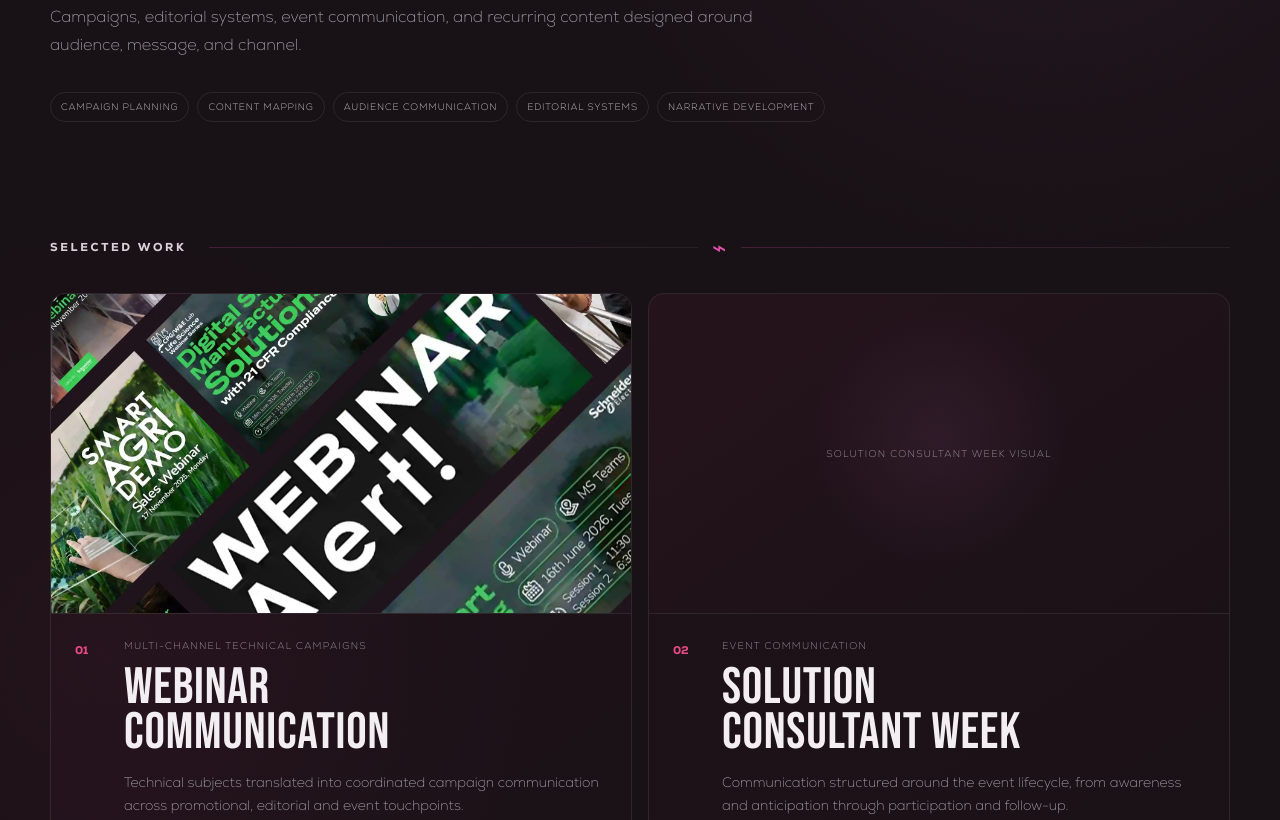
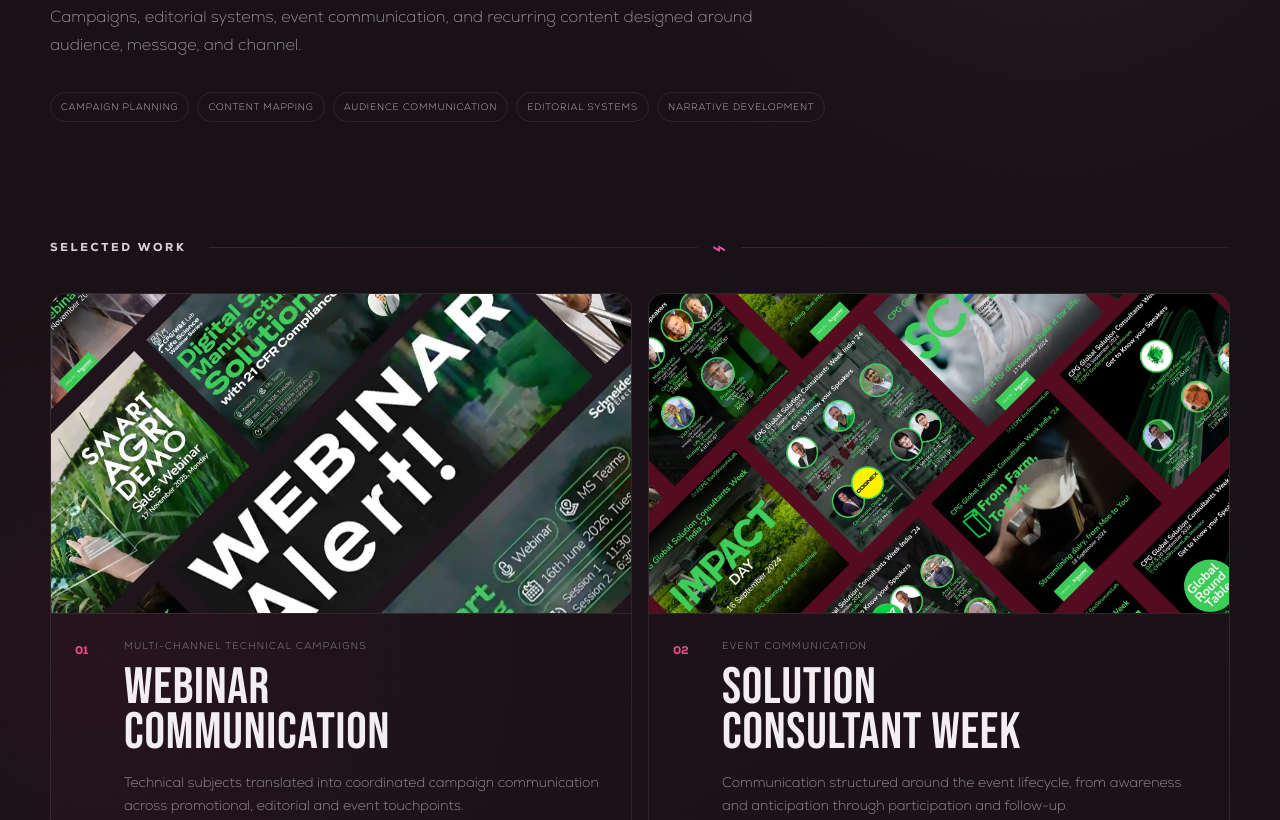
Before and after one commit to ipsitabosecreatrix/IpsitaCrtx, an Astro site: page /work/content-strategy in a window 1280 px wide. Shown: the part 520-1340 px from the top of the page. Built offline with nearby package versions, Linux system fonts and the light colour scheme; Astro itself is replaced by a stand-in of ours.

Commit message:
scw card visual

```diff
--- a/src/pages/work/content-strategy.astro
+++ b/src/pages/work/content-strategy.astro
@@ -130,9 +130,11 @@ import '../../styles/content-strategy.css';
         >
 
           <div class="cs-card__visual">
-            <div class="cs-placeholder">
-              <span>Solution Consultant Week Visual</span>
-            </div>
+            <img
+              src="/images/content-strategy/scw-visual.webp"
+              alt="Solution Consultant Week"
+              loading="lazy"
+            />
           </div>
 
           <div class="cs-card__content">
```
Also changed, not shown: public/images/content-strategy/scw-visual.webp (added), 1 other file.
